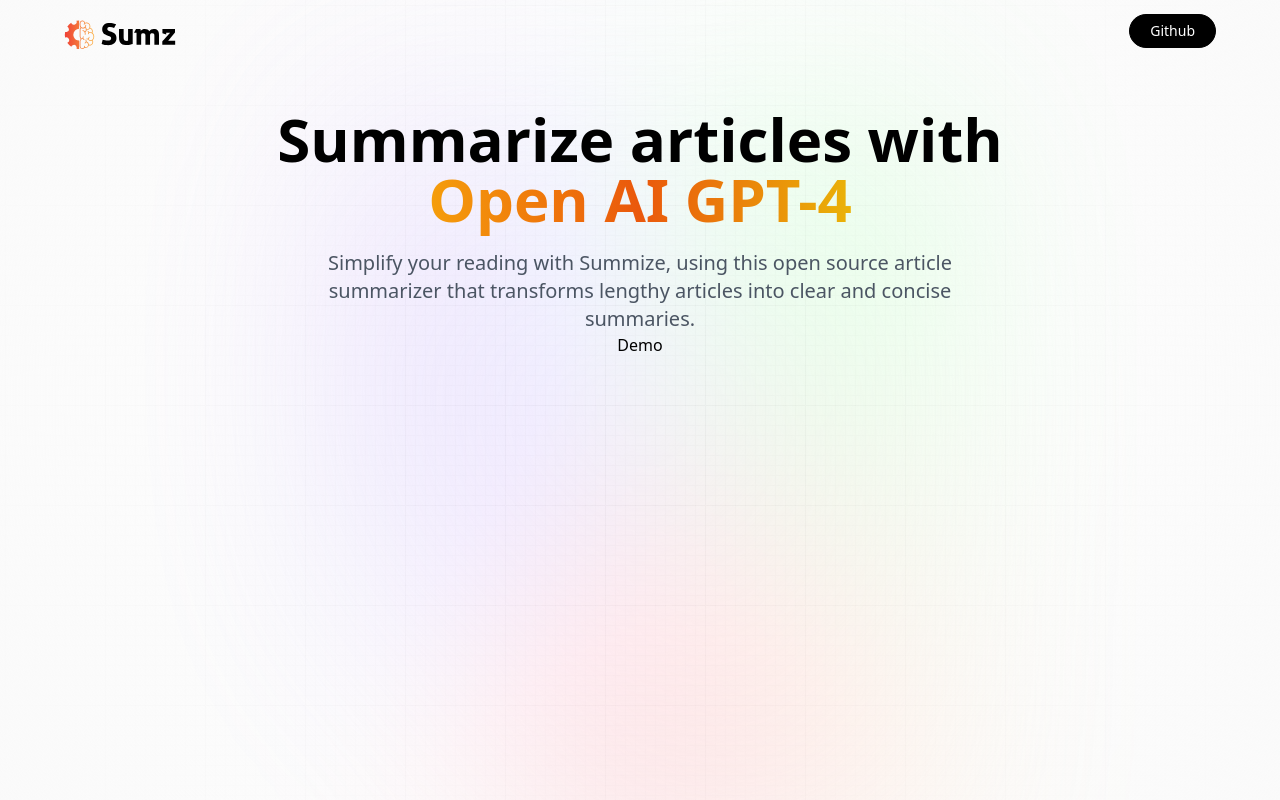
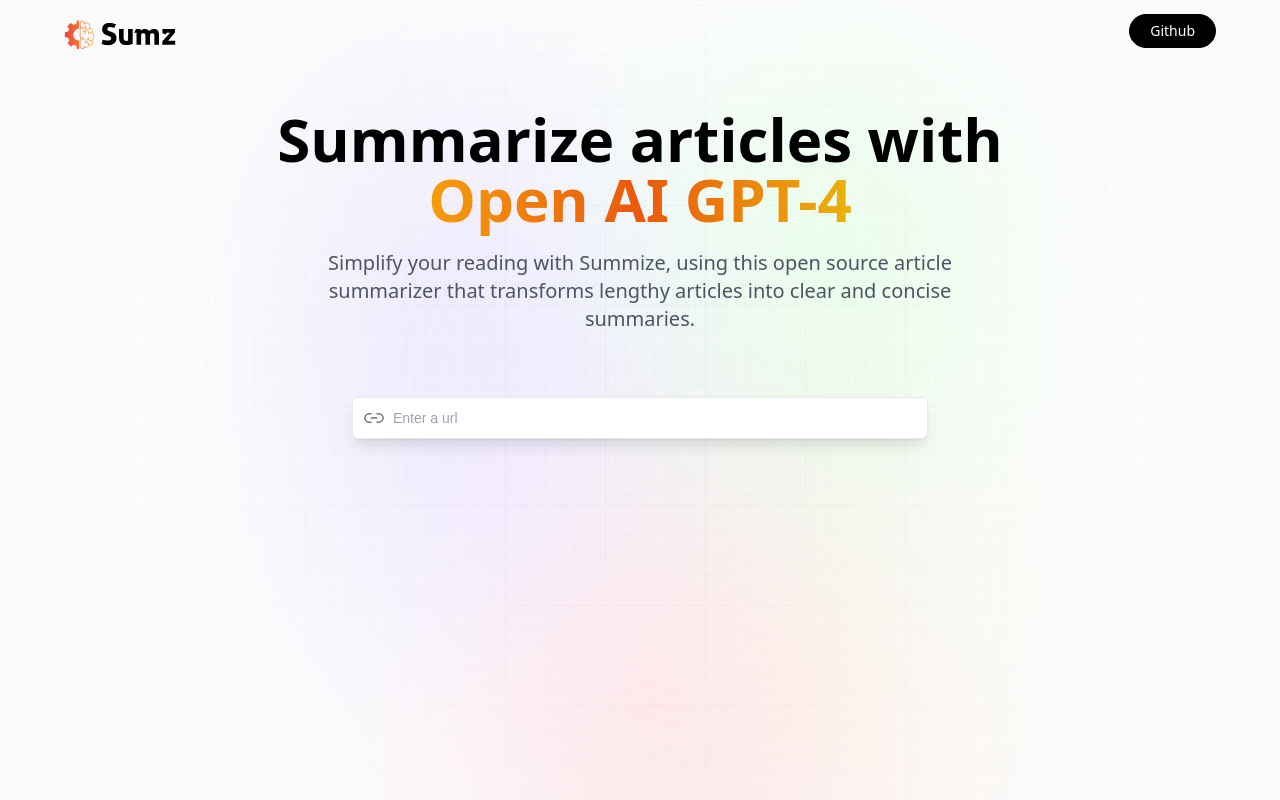
Before and after one commit to Azikenp/AI-summarizer, a React (Vite) app: page / in a window 1280 px wide. Built offline with nearby package versions, Linux system fonts and the light colour scheme; a web font is replaced by a local one.

Commit message:
form done

```diff
--- a/src/components/Demo.jsx
+++ b/src/components/Demo.jsx
@@ -1,9 +1,31 @@
-import React from 'react'
+import React from "react";
+import { copy, linkIcon, loader, tick } from "../assets";
 
 const Demo = () => {
   return (
-    <div>Demo</div>
-  )
-}
+    <section className="mt-16 w-full max-w-xl">
+      <div className="flex flex-col w-full gap-2">
+        <form
+          className="relative flex justify-center items-center"
+          onSubmit={() => {}}
+        >
+          <img
+            src={linkIcon}
+            alt="link icon"
+            className="absolute left-0 my-2 ml-3 w-5"
+          />
+          <input
+            type="url"
+            placeholder="Enter a url"
+            value=""
+            onChange={() => {}}
+            required
+            className="url_input peer"
+          />
+        </form>
+      </div>
+    </section>
+  );
+};
 
-export default Demo
+export default Demo;
```
